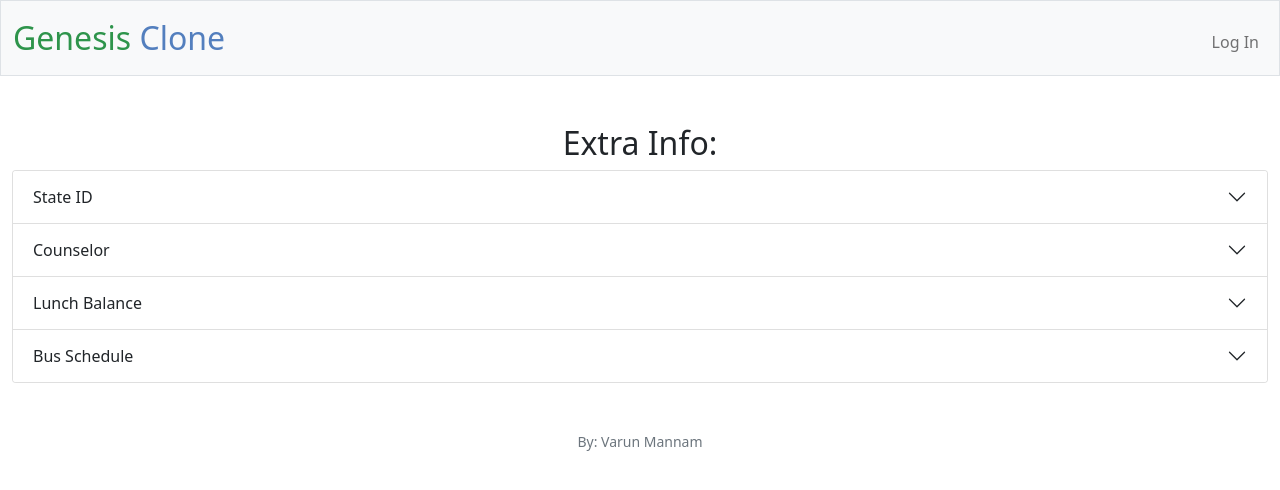
After one commit to varunm18/GenesisClone, a Flask app: template templates/extra.html in a window 1280 px wide. The commit adds this page. Shown: the top 490 px of the page. Run offline with Flask 2, Linux system fonts and the light colour scheme; the template is opened without the code that fills it, so the values that code supplies are empty.

Commit message:
webscraped student's state id, lunch balance, counselor and bus schedule. added to overall json, and created UI to access info on the website

```diff
--- a/app.py
+++ b/app.py
@@ -102,10 +102,12 @@
         populate()
     return render_template("assignments.html", data=data)
 
-@app.route("/settings", methods=["GET", "POST"])
+@app.route("/extra", methods=["GET", "POST"])
 @login_required
 def settings():
-    return render_template("grades.html")
+    if not data:
+        populate()
+    return render_template("extra.html", data=data[0])
 
 def populate():
     data.clear()
--- /dev/null
+++ b/templates/extra.html
@@ -0,0 +1,59 @@
+{% extends "layout.html" %}
+
+{% block title %}
+    Extra
+{% endblock %}
+
+{% block main %}
+    <h2>Extra Info:</h2>
+    <div class="accordion" id="accordionExample">
+        <div class="accordion-item">
+          <h2 class="accordion-header" id="headingOne">
+            <button class="accordion-button collapsed" type="button" data-bs-toggle="collapse" data-bs-target="#collapseOne" aria-expanded="false" aria-controls="collapseOne">
+                State ID
+            </button>
+          </h2>
+          <div id="collapseOne" class="accordion-collapse collapse" aria-labelledby="headingOne" data-bs-parent="#accordionExample">
+            <div class="accordion-body">
+                {{ data["State ID"] }}
+            </div>
+          </div>
+        </div>
+        <div class="accordion-item">
+          <h2 class="accordion-header" id="headingTwo">
+            <button class="accordion-button collapsed" type="button" data-bs-toggle="collapse" data-bs-target="#collapseTwo" aria-expanded="false" aria-controls="collapseTwo">
+                Counselor
+            </button>
+          </h2>
+          <div id="collapseTwo" class="accordion-collapse collapse" aria-labelledby="headingTwo" data-bs-parent="#accordionExample">
+            <div class="accordion-body">
+                {{ data["Counselor"] }}
+            </div>
+          </div>
+        </div>
+        <div class="accordion-item">
+          <h2 class="accordion-header" id="headingThree">
+            <button class="accordion-button collapsed" type="button" data-bs-toggle="collapse" data-bs-target="#collapseThree" aria-expanded="false" aria-controls="collapseThree">
+                Lunch Balance
+            </button>
+          </h2>
+          <div id="collapseThree" class="accordion-collapse collapse" aria-labelledby="headingThree" data-bs-parent="#accordionExample">
+            <div class="accordion-body">
+                {{ data["Lunch Balance"] }}
+            </div>
+          </div>
+        </div>
+        <div class="accordion-item">
+            <h2 class="accordion-header" id="headingFour">
+              <button class="accordion-button collapsed" type="button" data-bs-toggle="collapse" data-bs-target="#collapseFour" aria-expanded="false" aria-controls="collapseFour">
+                Bus Schedule
+              </button>
+            </h2>
+            <div id="collapseFour" class="accordion-collapse collapse" aria-labelledby="headingFour" data-bs-parent="#accordionExample">
+              <div class="accordion-body">
+                Route: {{ data["Bus Schedule"]["Route"] }}, Time: {{ data["Bus Schedule"]["Time"] }}, Location: {{ data["Bus Schedule"]["Location"] }}
+              </div>
+            </div>
+          </div>
+    </div>
+{% endblock %}
--- a/templates/layout.html
+++ b/templates/layout.html
@@ -34,7 +34,7 @@
                             <li class="nav-item"><a class="nav-link" href="/">Overview</a></li>
                             <li class="nav-item"><a class="nav-link" href="/grades">Grades</a></li>
                             <li class="nav-item"><a class="nav-link" href="/assignments">Assignments</a></li>
-                            <li class="nav-item"><a class="nav-link" href="/settings">Settings</a></li>
+                            <li class="nav-item"><a class="nav-link" href="/extra">Extra</a></li>
                         </ul>
                         <ul class="navbar-nav ms-auto mt-2">
                             <li class="nav-item"><a class="nav-link" href="/logout">Log Out</a></li>
```
Also changed, not shown: helpers.py (+40 -5 lines), templates/assignments.html (+9 -0 lines), templates/settings.html (deleted, +0 -10 lines), 2 other files.
